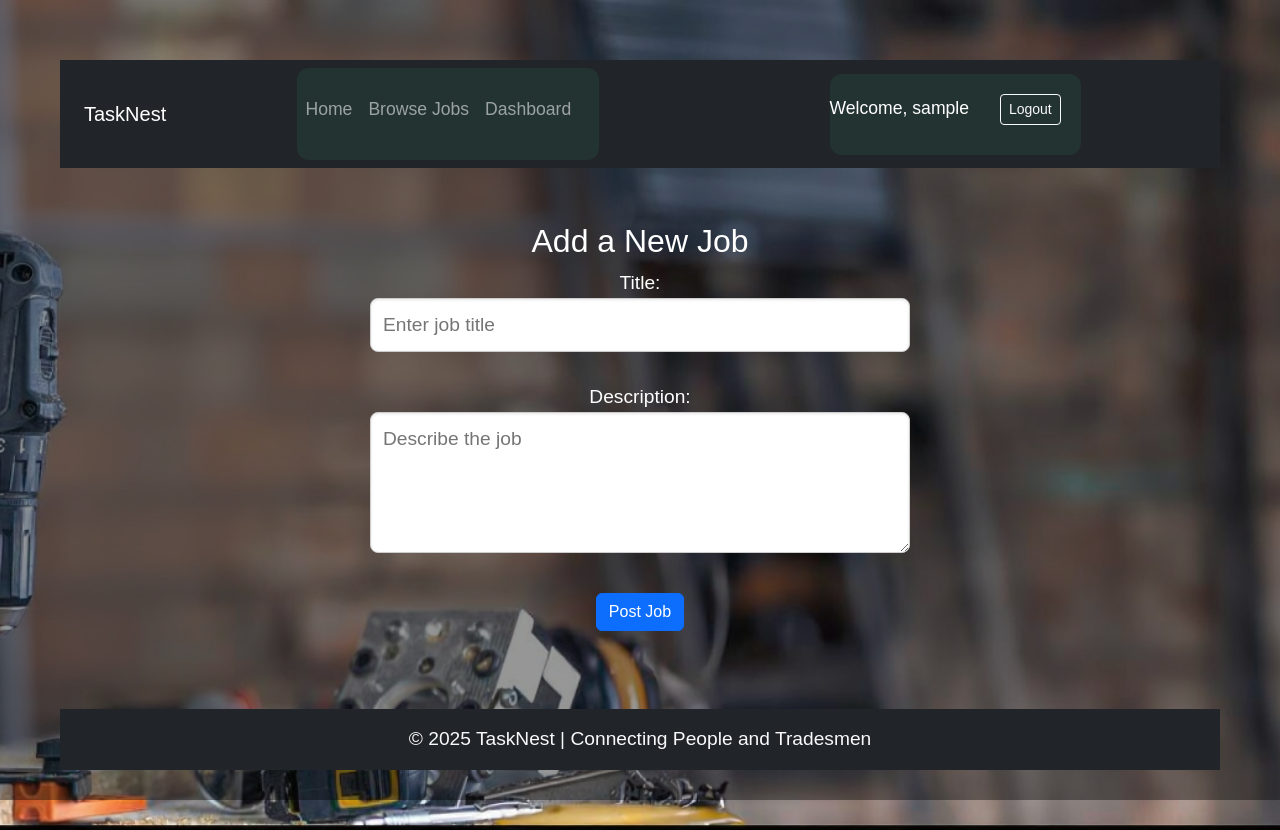
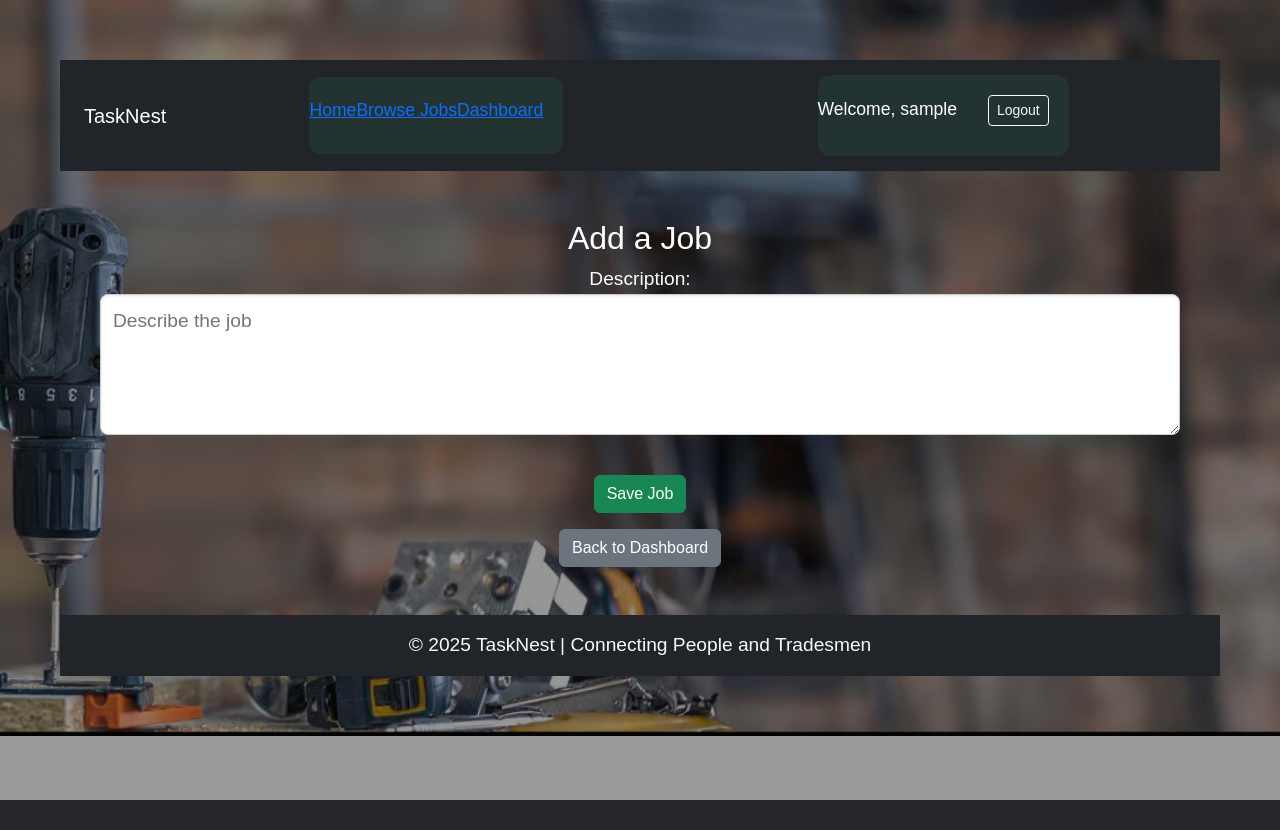
Before and after one commit to Tafari-K/tasknest, a Django app: page /add-job/ in a window 1280 px wide. After the commit the page ends 800 px from the top, so only its background shows below. Run offline with Django 5.2, Linux system fonts and the light colour scheme; the visitor is signed in with stand-in values (Sample User, id 1); parts of the project's set-up code (start-up, migrations or seed data) failed here and were passed over.

Commit message:
fix: update and refactor urls.py and views.py to restore routing and functionality

```diff
--- a/main/apps.py
+++ b/main/apps.py
@@ -4,6 +4,3 @@ from django.apps import AppConfig
 class MainConfig(AppConfig):
     default_auto_field = 'django.db.models.BigAutoField'
     name = 'main'
-
-    def ready(self):
-        import main.signals
--- a/main/forms.py
+++ b/main/forms.py
@@ -1,7 +1,8 @@
 from django import forms
 from django.contrib.auth.forms import UserCreationForm
 from django.contrib.auth.models import User
-from .models import Profile, Job
+from .models import Profile, Job, ROLE_CHOICES
+
 
 # ---------------------------
 # TRADE OPTIONS (for Tradesmen)
@@ -23,11 +24,8 @@ class CustomUserCreationForm(UserCreationForm):
     email = forms.EmailField(
         required=True,
         help_text='Required. Enter a valid email address.')
-    title = forms.ChoiceField(
-        choices=Profile.TITLE_CHOICES,
-        required=False)
     role = forms.ChoiceField(
-        choices=Profile.ROLE_CHOICES,
+        choices=ROLE_CHOICES,
         required=True, help_text='Select your account type.',
         initial='customer')
     current_occupation = forms.ChoiceField(
@@ -35,7 +33,6 @@ class CustomUserCreationForm(UserCreationForm):
         required=False,
         label="Trade Specialism (if applicable)"
     )
-    remember_me = forms.BooleanField(required=False, initial=False)
 
     class Meta:
         model = User
@@ -58,9 +55,6 @@ class CustomUserCreationForm(UserCreationForm):
             # Create the associated Profile record
             Profile.objects.create(
                 user=user,
-                title=self.cleaned_data.get('title', ''),
-                current_occupation=self.cleaned_data.get(
-                    'current_occupation', ''),
                 role=self.cleaned_data['role']
             )
         return user
@@ -95,7 +89,7 @@ class ProfileForm(forms.ModelForm):
 class JobForm(forms.ModelForm):
     class Meta:
         model = Job
-        fields = ['title', 'description']
+        fields = ['description']
         widgets = {
             'title': forms.TextInput(attrs={'placeholder': 'Enter job title'}),
             'description': forms.Textarea(
--- a/main/models.py
+++ b/main/models.py
@@ -39,13 +39,12 @@ class Profile(models.Model):
 
 class Job(models.Model):
     profile = models.ForeignKey('Profile', on_delete=models.CASCADE)
-    title = models.CharField(max_length=200)
     description = models.TextField()
     is_completed = models.BooleanField(default=False)
     created_at = models.DateTimeField(auto_now_add=True)
 
     def __str__(self):
-        return self.title
+        return self
 
 
 class Review(models.Model):
--- a/main/urls.py
+++ b/main/urls.py
@@ -8,14 +8,16 @@ urlpatterns = [
     # Dashboards
     path('dashboard/', views.dashboard, name='dashboard'),
     path('customer-dashboard/', views.customer_dashboard, name='customer_dashboard'),
+    path('dashboard_tradesman/', views.tradesman_dashboard, name='tradesman_dashboard'),
 
     # Jobs
-    path('jobs/', views.jobs_view, name='jobs'),
+    path('jobs/', views.jobs, name='jobs'),
     path('create-job/', views.create_job, name='create_job'),
-    path('add-job/', views.create_job, name='add_job'),
+    path('add-job/', views.add_job, name='add_job'),
     path('delete-job/<int:job_id>/', views.delete_job, name='delete_job'),
-    path('remove-job/<int:job_id>/', views.delete_job, name='remove_job'),
-    path('mark-job-complete/<int:job_id>/', views.mark_job_complete, name='mark_job_complete'),
+    path('remove-job/<int:job_id>/', views.delete_job, name='remove_job'),  # same view?
+    # Temporarily comment this if `mark_job_complete` view doesn't exist yet
+    # path('mark-job-complete/<int:job_id>/', views.mark_job_complete, name='mark_job_complete'),
     path('add-review/<int:job_id>/', views.add_review, name='add_review'),
 
     # Profiles
--- a/main/views.py
+++ b/main/views.py
@@ -1,13 +1,12 @@
 from django.shortcuts import render, redirect, get_object_or_404
-from django.contrib.auth import login
+from django.contrib.auth import login, authenticate, logout
 from django.contrib.auth.decorators import login_required
-from .models import Job
-from .forms import CustomUserCreationForm, ProfileForm, JobForm
+from .forms import CustomUserCreationForm, JobForm
+from .models import Job, Review
 
-# ===============================
+# ============================
 # AUTHENTICATION VIEWS
-# ===============================
-
+# ============================
 
 def signup(request):
     if request.method == 'POST':
@@ -15,147 +14,133 @@ def signup(request):
         if form.is_valid():
             user = form.save()
             login(request, user)
-
-            # The profile will be automatically created by the signal
-            profile = user.profile  # Access it safely (it now exists)
-
-            if profile.role == 'customer':
+            if user.role == 'customer':
                 return redirect('customer_dashboard')
             else:
                 return redirect('dashboard')
     else:
         form = CustomUserCreationForm()
-
-    return render(request, 'registration/signup.html', {'form': form})
-
-    if request.method == 'POST':
-        form = CustomUserCreationForm(request.POST)
-        if form.is_valid():
-            user = form.save()
-            login(request, user)
-
-            if profile.role == 'customer':
-                return redirect('customer_dashboard')
-            else:
-                return redirect('dashboard')
-    else:
-        form = CustomUserCreationForm()
-
     return render(request, 'registration/signup.html', {'form': form})
 
 
-# ===============================
-# PROFILE MANAGEMENT
-# ===============================
+def login_view(request):
+    if request.method == 'POST':
+        username = request.POST['username']
+        password = request.POST['password']
+        user = authenticate(request, username=username, password=password)
+        if user is not None:
+            login(request, user)
+            return redirect('dashboard')
+        else:
+            return render(request, 'registration/login.html', {'error': 'Invalid credentials'})
+    return render(request, 'registration/login.html')
+
+
+def logout_view(request):
+    logout(request)
+    return redirect('login')
+
+
+# ============================
+# DASHBOARD VIEWS
+# ============================
 
 @login_required
-def edit_profile(request):
-    profile = request.user.profile
+def dashboard(request):
+    return render(request, 'dashboard.html')
+
+
+@login_required
+def customer_dashboard(request):
+    return render(request, 'dashboard_customer.html')
+
+
+@login_required
+def tradesman_dashboard(request):
+    return render(request, 'dashboard_tradesman.html')
+
+
+# ============================
+# JOB VIEWS
+# ============================
+
+@login_required
+def jobs(request):
+    job_list = Job.objects.all()
+    return render(request, 'jobs.html', {'jobs': job_list})
+
+
+@login_required
+def add_job(request):
     if request.method == 'POST':
-        form = ProfileForm(request.POST, instance=profile)
+        form = JobForm(request.POST)
+        if form.is_valid():
+            job = form.save(commit=False)
+            job.user = request.user
+            job.save()
+            return redirect('dashboard')
+    else:
+        form = JobForm()
+    return render(request, 'add_job.html', {'form': form})
+
+
+@login_required
+def create_job(request):
+    return render(request, 'create_job.html')
+
+
+@login_required
+def edit_job(request, job_id):
+    job = get_object_or_404(Job, id=job_id)
+    if request.method == 'POST':
+        form = JobForm(request.POST, instance=job)
         if form.is_valid():
             form.save()
             return redirect('dashboard')
     else:
-        form = ProfileForm(instance=profile)
-    return render(request, 'edit_profile.html', {'form': form})
-
-
-# ===============================
-# DASHBOARD VIEWS
-# ===============================
-
-@login_required
-def dashboard(request):
-    """Decides which dashboard to render based on user role."""
-    profile = request.user.profile
-    if profile.role == 'tradesman':
-        active_jobs = profile.job_set.filter(is_completed=False)
-        completed_jobs = profile.job_set.filter(is_completed=True)
-        context = {
-            'profile': profile,
-            'active_jobs': active_jobs,
-            'completed_jobs': completed_jobs,
-            'active_jobs_count': active_jobs.count(),
-            'completed_jobs_count': completed_jobs.count(),
-            'reviews': [],
-        }
-        return render(request, 'dashboard_tradesman.html', context)
-    elif profile.role == 'customer':
-        return redirect('customer_dashboard')
-    else:
-        return render(request, 'dashboard.html', {'profile': profile})
-
-
-@login_required
-def customer_dashboard(request):
-    """Dashboard view for customers."""
-    profile = request.user.profile
-
-    # Get all jobs linked to this customer's profile
-    posted_jobs = profile.job_set.all()
-    completed_jobs = posted_jobs.filter(is_completed=True)
-    pending_jobs = posted_jobs.filter(is_completed=False)
-
-    context = {
-        'profile': profile,
-        'posted_jobs': posted_jobs,
-        'completed_jobs': completed_jobs,
-        'posted_jobs_count': posted_jobs.count(),
-        'completed_jobs_count': completed_jobs.count(),
-        'pending_jobs_count': pending_jobs.count(),
-    }
-
-    return render(request, 'dashboard_customer.html', context)
-
-
-# ===============================
-# JOB MANAGEMENT
-# ===============================
-def jobs_view(request):
-    jobs = Job.objects.all()
-    return render(request, 'jobs.html', {'jobs': jobs})
-
-
-@login_required
-def create_job(request):
-    if request.method == 'POST':
-        form = JobForm(request.POST)
-        if form.is_valid():
-            job = form.save(commit=False)
-            job.profile = request.user.profile
-            job.save()
-            return redirect('customer_dashboard')
-    else:
-        form = JobForm()
-    return render(request, 'create_job.html', {'form': form})
+        form = JobForm(instance=job)
+    return render(request, 'edit_job.html', {'form': form})
 
 
 @login_required
 def delete_job(request, job_id):
-    job = get_object_or_404(Job, id=job_id, profile=request.user.profile)
+    job = get_object_or_404(Job, id=job_id)
     if request.method == 'POST':
         job.delete()
-        return redirect('customer_dashboard')
+        return redirect('dashboard')
     return render(request, 'delete_job.html', {'job': job})
 
 
+# ============================
+# PROFILE / EDIT / SEARCH
+# ============================
+
 @login_required
-def mark_job_complete(request, job_id):
-    job = get_object_or_404(Job, id=job_id, profile=request.user.profile)
-    job.is_completed = True
-    job.save()
-    return redirect('dashboard')
+def edit_profile(request):
+    return render(request, 'edit_profile.html')
 
 
 @login_required
-def add_review(request, job_id):
-    """Placeholder for review functionality"""
-    return render(request, 'add_review.html', {'job_id': job_id})
-# ===============================
-# STATIC/HOME VIEWS
-# ===============================
+def search(request):
+    return render(request, 'search.html')
 
+
+# ============================
+# REVIEWS
+# ============================
+
+@login_required
+def add_review(request):
+    return render(request, 'add_review.html')
+
+
+# ============================
+# HOME + ERROR PAGES
+# ============================
 
 def home(request):
     return render(request, 'home.html')
+
+
+def custom_404_view(request, exception=None):
+    return render(request, '404.html', status=404)
--- a/static/core/css/style.css
+++ b/static/core/css/style.css
@@ -161,6 +161,54 @@ padding: 30px;
     color: #2d6a4f !important;
 }
 
+/* Navbar styling */
+/* === Navbar Styles === */
+.navbar {
+  background-color: #1f1f1f; /* dark background */
+  padding: 15px 30px;
+  color: white;
+}
+
+.navbar-container {
+  display: flex;
+  justify-content: space-between;
+  align-items: center;
+}
+
+.container {
+  max-width: 1200px;
+  margin: 0 auto;
+  padding: 0 20px;
+}
+
+.navbar-left a,
+.navbar-right a {
+  color: white;
+  text-decoration: none;
+  margin-right: 20px;
+  padding: 8px 12px;
+  border-radius: 6px;
+}
+
+.navbar-left a:hover,
+.navbar-right a:hover {
+  background-color: #333;
+}
+
+.navbar-left a.active {
+  background-color: #198754; /* Bootstrap green */
+  color: white;
+}
+
+/* Optional: Logout button */
+.logout-btn {
+  background-color: transparent;
+  border: 1px solid white;
+  padding: 6px 12px;
+  border-radius: 5px;
+}
+
+
 .navbar .btn {
   margin-left: 10px;
 }
--- a/templates/base.html
+++ b/templates/base.html
@@ -31,14 +31,14 @@
     <!-- Left: Navigation Links -->
     <ul class="navbar-nav">
       <li class="nav-item">
-        <a class="nav-link" href="{% url 'home' %}">Home</a>
+        <a class="{% if request.path == '/home/' %}active{% endif %}" href="{% url 'home' %}">Home</a>
       </li>
       <li class="nav-item">
-        <a class="nav-link" href="{% url 'browse_jobs' %}">Browse Jobs</a>
+        <a class="{% if request.path == '/browse/' %}active{% endif %}" href="{% url 'jobs' %}">Browse Jobs</a>
       </li>
       {% if user.is_authenticated %}
       <li class="nav-item">
-        <a class="nav-link" href="{% url 'dashboard' %}">Dashboard</a>
+        <a class="{% if request.path == '/dashboard/' %}active{% endif %}" href="{% url 'dashboard' %}">Dashboard</a>
       </li>
       {% endif %}
     </ul>
```
